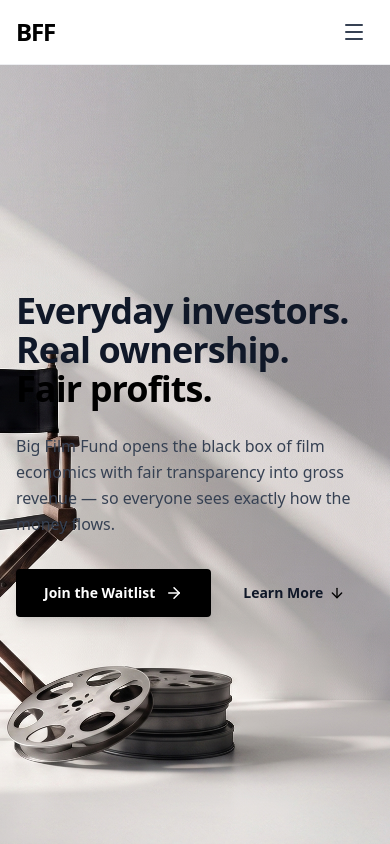
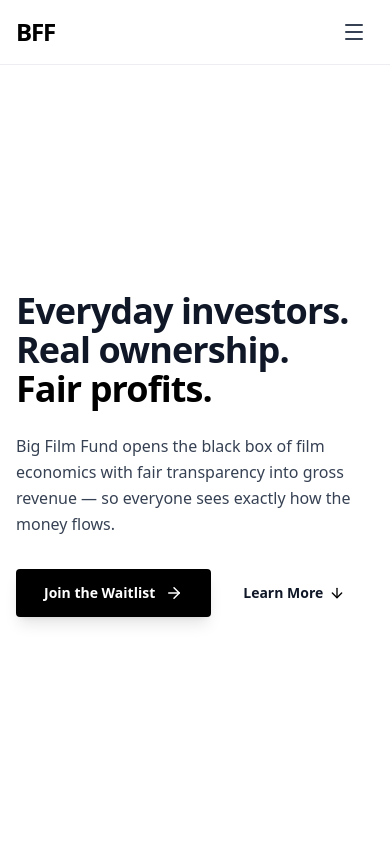
Before and after one commit to ChHashim88/bff3, a Next.js app: page / in a window 390 px wide. Shown: the top 844 px of the page. Built offline with nearby package versions, Linux system fonts and the light colour scheme.

Commit message:
Adjust mobile hero background opacity and z-index

```diff
--- a/src/components/sections/Hero.tsx
+++ b/src/components/sections/Hero.tsx
@@ -11,14 +11,14 @@ interface HeroProps {
 export default function Hero({ onOpenWaitlist }: HeroProps) {
   return (
     <section className="relative w-full min-h-[calc(100vh-64px)] sm:min-h-[calc(100vh-80px)] py-16 sm:py-20 lg:py-28 flex flex-col justify-center overflow-hidden border-b border-gray-200/70">
-      {/* Background Image: heroback.jpeg (Full 100% Opacity, No Fade, No Overlay) */}
-      <div className="absolute inset-0 z-0">
+      {/* Background Image: heroback.jpeg (Mobile: lower z-index & moderate opacity, Desktop: full opacity) */}
+      <div className="absolute inset-0 -z-10 md:z-0 pointer-events-none">
         <Image
           src="/heroback.jpeg"
           alt="Big Film Fund Hero Background"
           fill
           priority
-          className="object-cover object-right md:object-center opacity-100"
+          className="object-cover object-right md:object-center opacity-60 md:opacity-100 transition-opacity duration-300"
           sizes="100vw"
         />
       </div>
```
